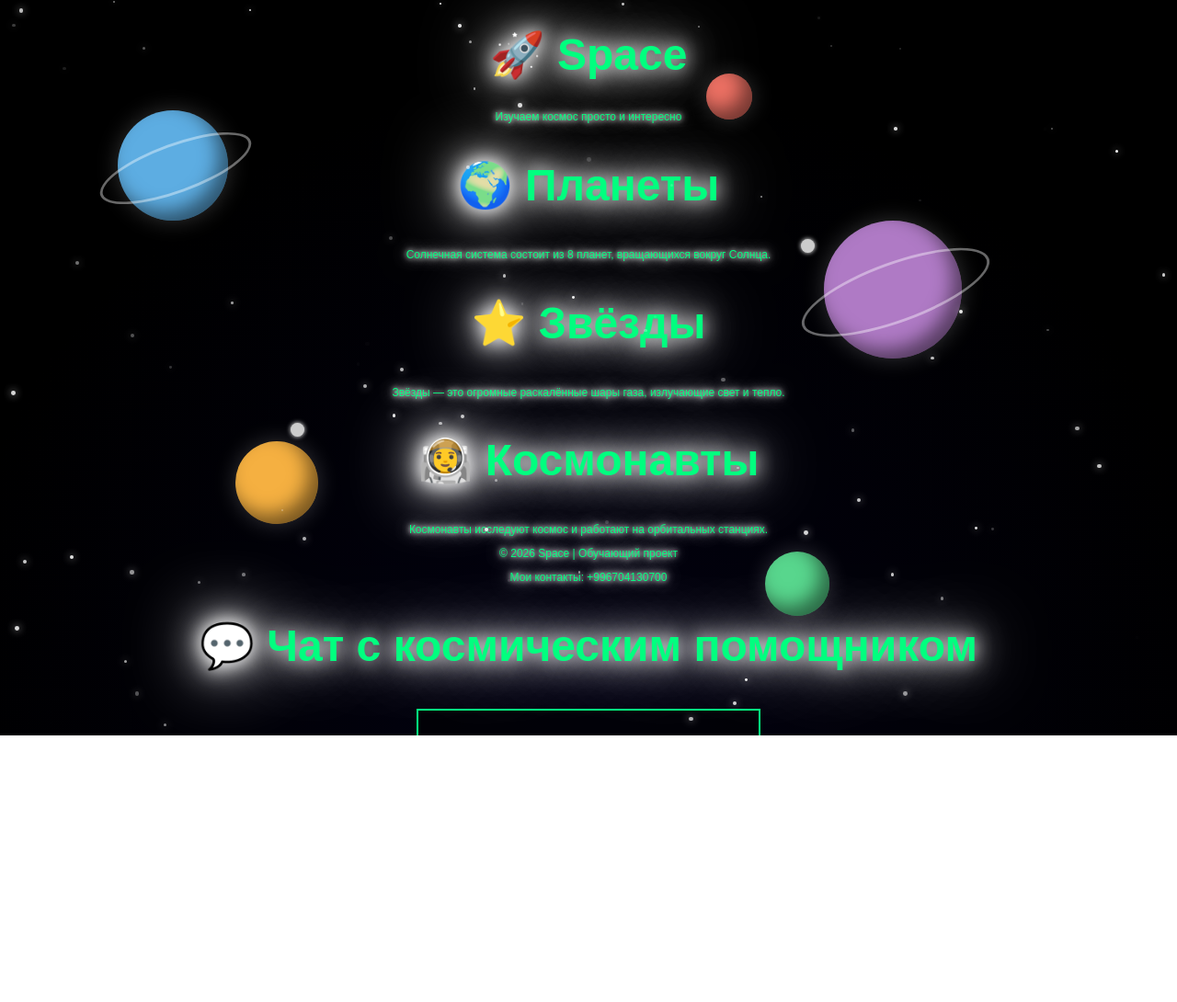
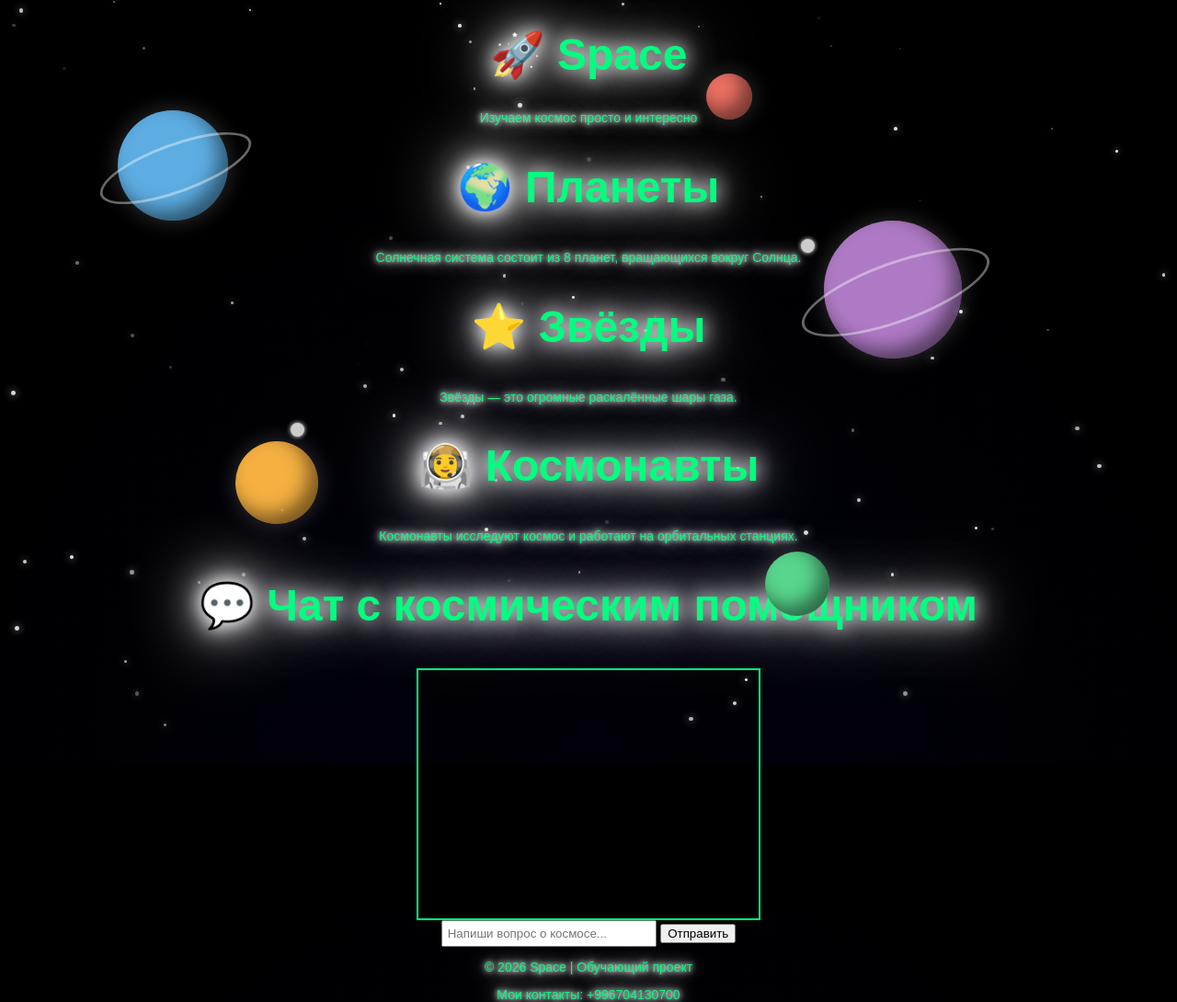
Before and after one commit to pupikuruzik-lgtm/space, a plain HTML site: page index.html in a window 1280 px wide. Shown: the whole page at 92% size. Before the commit the page ends 800 px from the top, so only its background shows below. Drawn offline with Linux system fonts and the light colour scheme.

Commit message:
Update index.html

```diff
--- a/index.html
+++ b/index.html
@@ -3,118 +3,77 @@
 <head>
 <meta charset="UTF-8">
 <title>Space — Обучение космосу</title>
-    <link rel="stylesheet" href="style.css">
-</head>
-<body>
-    <header>
-        <h1 class="neon-big-text">🚀 Space</h1>
-        <p class="neon-text">Изучаем космос просто и интересно</p>
-    </header>
 
-    <main>
-        <section>
-            <h2 class="neon-big-text">🌍 Планеты</h2>
-            <p class="neon-text">Солнечная система состоит из 8 планет, вращающихся вокруг Солнца.</p>
-        </section>
+<style>
 
-        <section>
-            <h2 class="neon-big-text">⭐ Звёзды</h2>
-            <p class="neon-text">Звёзды — это огромные раскалённые шары газа, излучающие свет и тепло.</p>
-        </section>
-
-        <section>
-            <h2 class="neon-big-text">👨‍🚀 Космонавты</h2>
-            <p class="neon-text">Космонавты исследуют космос и работают на орбитальных станциях.</p>
-        </section>
-    </main>
-
-    <footer>
-        <p class="neon-text">© 2026 Space | Обучающий проект</p>
-        <p class="neon-text">Мои контакты: +996704130700</p>
-    </footer>
-</body>
-</html>
-<!DOCTYPE html>
-<html lang="ru">
-<head>
-<meta charset="UTF-8">
-<title>Space Background</title>
-<style>
-    html, body {
-        margin: 0;
-        padding: 0;
-        width: 100%;
-        height: 100%;
+html, body{
+margin:0;
+padding:0;
+width:100%;
+height:100%;
 background: radial-gradient(circle at bottom, #020111 0%, #000000 70%);
-        overflow: hidden;
+font-family:Arial;
 }
 
-    section, header, footer {
-        text-align: center;
+section, header, footer{
+text-align:center;
 }
 
-    .neon-big-text {
-    color: #00ff7f;
-    font-family: 'Arial', sans-serif;
-    font-size: 48px;
+.neon-big-text{
+color:#00ff7f;
+font-size:48px;
 text-shadow:
-        0 0 20px #FFFFFF,
-        0 0 40px #FFFFFF,
-        0 0 80px #FFFFFF;
-}
-    .neon-text {
-    color: #00ff7f;
-    font-family: 'Arial', sans-serif;
-    font-size: 12px;
-    text-shadow:
-        0 0 5px #FFFFFF,
-        0 0 10px #FFFFFF,
-        0 0 20px #FFFFFF,
-        0 0 40px #FFFFFF,
-        0 0 80px #FFFFFF;
+0 0 20px #fff,
+0 0 40px #fff,
+0 0 80px #fff;
 }
 
-
-    /* Звёзды */
-    .star {
-        position: absolute;
-        width: 1.5cm;
-        height: 1.5cm;
-        background: white;
-        border-radius: 50%;
-        opacity: 0.8;
-        box-shadow: 0 0 8px white;
+.neon-text{
+color:#00ff7f;
+font-size:14px;
+text-shadow:
+0 0 5px #fff,
+0 0 10px #fff,
+0 0 20px #fff,
+0 0 40px #fff;
 }
 
-    /* Планеты */
-    .planet {
-        position: absolute;
-        border-radius: 50%;
-        box-shadow: inset -10px -10px 20px rgba(0,0,0,0.5),
+.star{
+position:absolute;
+background:white;
+border-radius:50%;
+opacity:0.8;
+box-shadow:0 0 8px white;
+}
+
+.planet{
+position:absolute;
+border-radius:50%;
+box-shadow:
+inset -10px -10px 20px rgba(0,0,0,0.5),
 0 0 25px rgba(255,255,255,0.2);
 }
 
-    /* Кольца */
-    .ring {
-        position: absolute;
-        width: 140%;
-        height: 40%;
-        border: 3px solid rgba(255,255,255,0.4);
-        border-radius: 50%;
-        top: 30%;
-        left: -20%;
-        transform: rotate(-20deg);
+.ring{
+position:absolute;
+width:140%;
+height:40%;
+border:3px solid rgba(255,255,255,0.4);
+border-radius:50%;
+top:30%;
+left:-20%;
+transform:rotate(-20deg);
 }
 
-    /* Спутники */
-    .moon {
-        position: absolute;
-        width: 15px;
-        height: 15px;
-        background: #ccc;
-        border-radius: 50%;
-        box-shadow: 0 0 5px white;
+.moon{
+position:absolute;
+width:15px;
+height:15px;
+background:#ccc;
+border-radius:50%;
+box-shadow:0 0 5px white;
 }
+
 #chatBox p{
 color:white;
 background:rgba(0,0,0,0.6);
@@ -130,81 +89,45 @@
 .bot{
 color:#00ffff;
 }
+
 </style>
 </head>
+
 <body>
 
-<!-- Планета 1 с кольцами -->
-<div class="planet" style="width:120px;height:120px;background:#5dade2;top:15%;left:10%;">
-    <div class="ring"></div>
-</div>
+<header>
+<h1 class="neon-big-text">🚀 Space</h1>
+<p class="neon-text">Изучаем космос просто и интересно</p>
+</header>
 
-<!-- Планета 2 со спутником -->
-<div class="planet" style="width:90px;height:90px;background:#f5b041;top:60%;left:20%;">
-    <div class="moon" style="top:-20px;left:60px;"></div>
-</div>
+<main>
 
-<!-- Планета 3 -->
-<div class="planet" style="width:150px;height:150px;background:#af7ac5;top:30%;left:70%;">
-    <div class="ring"></div>
-    <div class="moon" style="top:20px;left:-25px;"></div>
-</div>
+<section>
+<h2 class="neon-big-text">🌍 Планеты</h2>
+<p class="neon-text">
+Солнечная система состоит из 8 планет, вращающихся вокруг Солнца.
+</p>
+</section>
 
-<!-- Дополнительные планеты -->
-<div class="planet" style="width:70px;height:70px;background:#58d68d;top:75%;left:65%;"></div>
-<div class="planet" style="width:50px;height:50px;background:#ec7063;top:10%;left:60%;"></div>
+<section>
+<h2 class="neon-big-text">⭐ Звёзды</h2>
+<p class="neon-text">
+Звёзды — это огромные раскалённые шары газа.
+</p>
+</section>
 
-<!-- Звёзды -->
-<script>
-    for (let i = 0; i < 80; i++) {
-        const star = document.createElement('div');
-        star.className = 'star';
-        star.style.width = star.style.height = Math.random() * 3 + 2 + 'px';
-        star.style.top = Math.random() * 100 + '%';
-        star.style.left = Math.random() * 100 + '%';
-        star.style.opacity = Math.random();
-        document.body.appendChild(star);
-    }
-
-async function sendMessage() {
-
-    const input = document.getElementById("userInput");
-    const chat = document.getElementById("chatBox");
-
-    const userText = input.value;
-
-    chat.innerHTML += `<p class="user">Ты: ${userText}</p>`;
-
-    input.value = "";
-
-    const response = await fetch("https://api.openai.com/v1/chat/completions", {
-        method: "POST",
-        headers: {
-            "Content-Type": "application/json",
-            "Authorization": "Bearer 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"
-        },
-        body: JSON.stringify({
-            model: "gpt-4o-mini",
-            messages: [
-                {role: "system", content: "Ты помощник по космосу для детей."},
-                {role: "user", content: userText}
-            ]
-        })
-    });
-
-    const data = await response.json();
-
-    const botText = data.choices[0].message.content;
-
-    chat.innerHTML += `<p class="bot">Бот: ${botText}</p>`;
-    chat.scrollTop = chat.scrollHeight;
-}
-</script>
+<section>
+<h2 class="neon-big-text">👨‍🚀 Космонавты</h2>
+<p class="neon-text">
+Космонавты исследуют космос и работают на орбитальных станциях.
+</p>
+</section>
 
 <section>
 <h2 class="neon-big-text">💬 Чат с космическим помощником</h2>
 
-    <div id="chatBox" style="
+<div id="chatBox"
+style="
 width:350px;
 height:250px;
 margin:auto;
@@ -215,10 +138,76 @@ background:rgba(0,0,0,0.5);
 ">
 </div>
 
-    <input id="userInput" placeholder="Напиши вопрос о космосе..."
+<input id="userInput"
+placeholder="Напиши вопрос о космосе..."
 style="width:220px;padding:5px">
 
 <button onclick="sendMessage()">Отправить</button>
+
 </section>
+
+</main>
+
+<footer>
+<p class="neon-text">© 2026 Space | Обучающий проект</p>
+<p class="neon-text">Мои контакты: +996704130700</p>
+</footer>
+
+<!-- Планеты -->
+
+<div class="planet" style="width:120px;height:120px;background:#5dade2;top:15%;left:10%;">
+<div class="ring"></div>
+</div>
+
+<div class="planet" style="width:90px;height:90px;background:#f5b041;top:60%;left:20%;">
+<div class="moon" style="top:-20px;left:60px;"></div>
+</div>
+
+<div class="planet" style="width:150px;height:150px;background:#af7ac5;top:30%;left:70%;">
+<div class="ring"></div>
+<div class="moon" style="top:20px;left:-25px;"></div>
+</div>
+
+<div class="planet" style="width:70px;height:70px;background:#58d68d;top:75%;left:65%;"></div>
+<div class="planet" style="width:50px;height:50px;background:#ec7063;top:10%;left:60%;"></div>
+
+<script>
+
+for(let i=0;i<80;i++){
+
+const star=document.createElement("div");
+
+star.className="star";
+
+star.style.width=star.style.height=Math.random()*3+2+"px";
+star.style.top=Math.random()*100+"%";
+star.style.left=Math.random()*100+"%";
+star.style.opacity=Math.random();
+
+document.body.appendChild(star);
+
+}
+
+async function sendMessage(){
+
+const input=document.getElementById("userInput");
+const chat=document.getElementById("chatBox");
+
+const userText=input.value;
+
+if(userText.trim()==="") return;
+
+chat.innerHTML+=`<p class="user">Ты: ${userText}</p>`;
+
+input.value="";
+
+chat.innerHTML+=`<p class="bot">Бот: Думаю над ответом... 🚀</p>`;
+
+chat.scrollTop=chat.scrollHeight;
+
+}
+
+</script>
+
 </body>
 </html>
```
Lines whose indentation alone changed are shown as unchanged.
